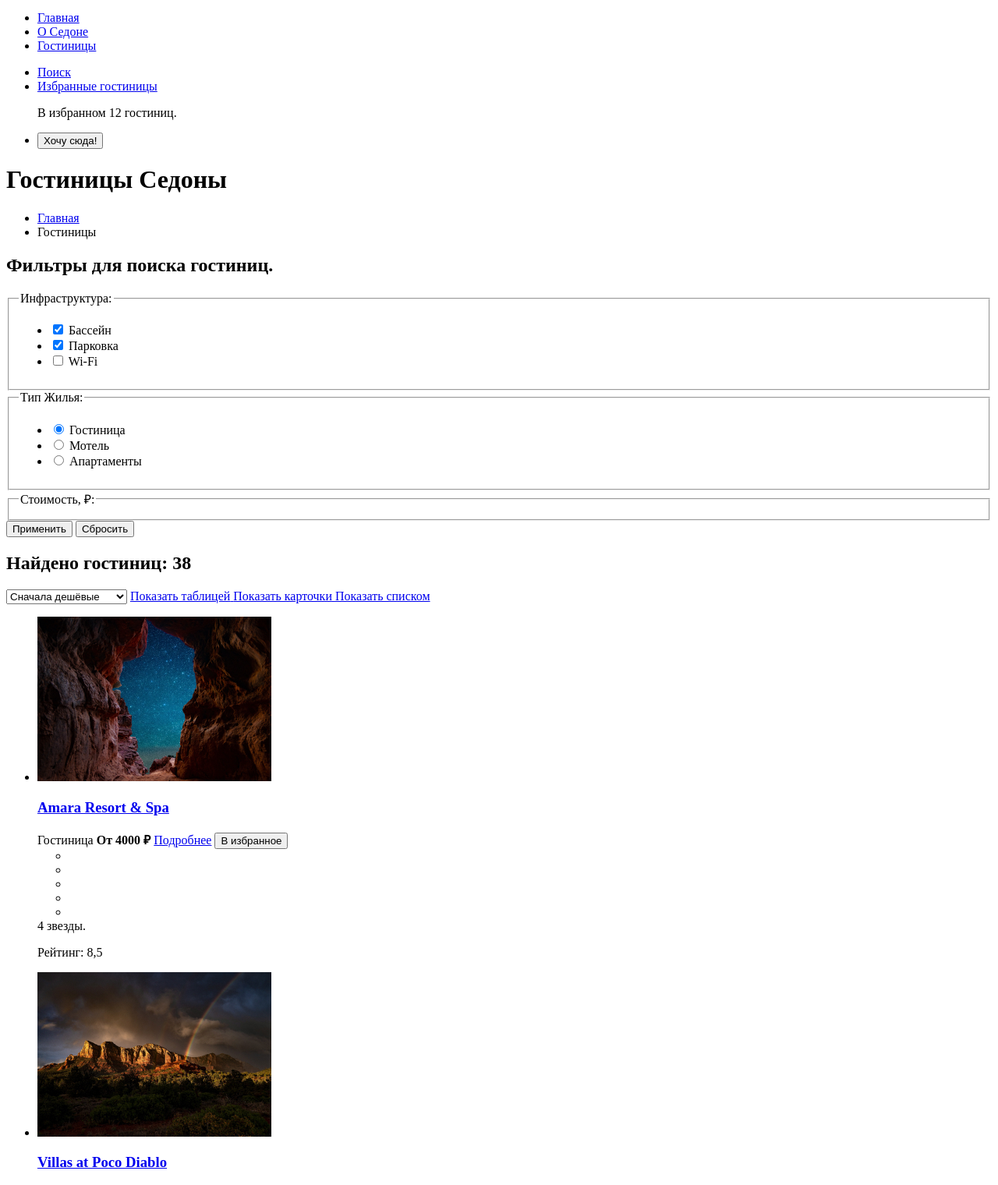
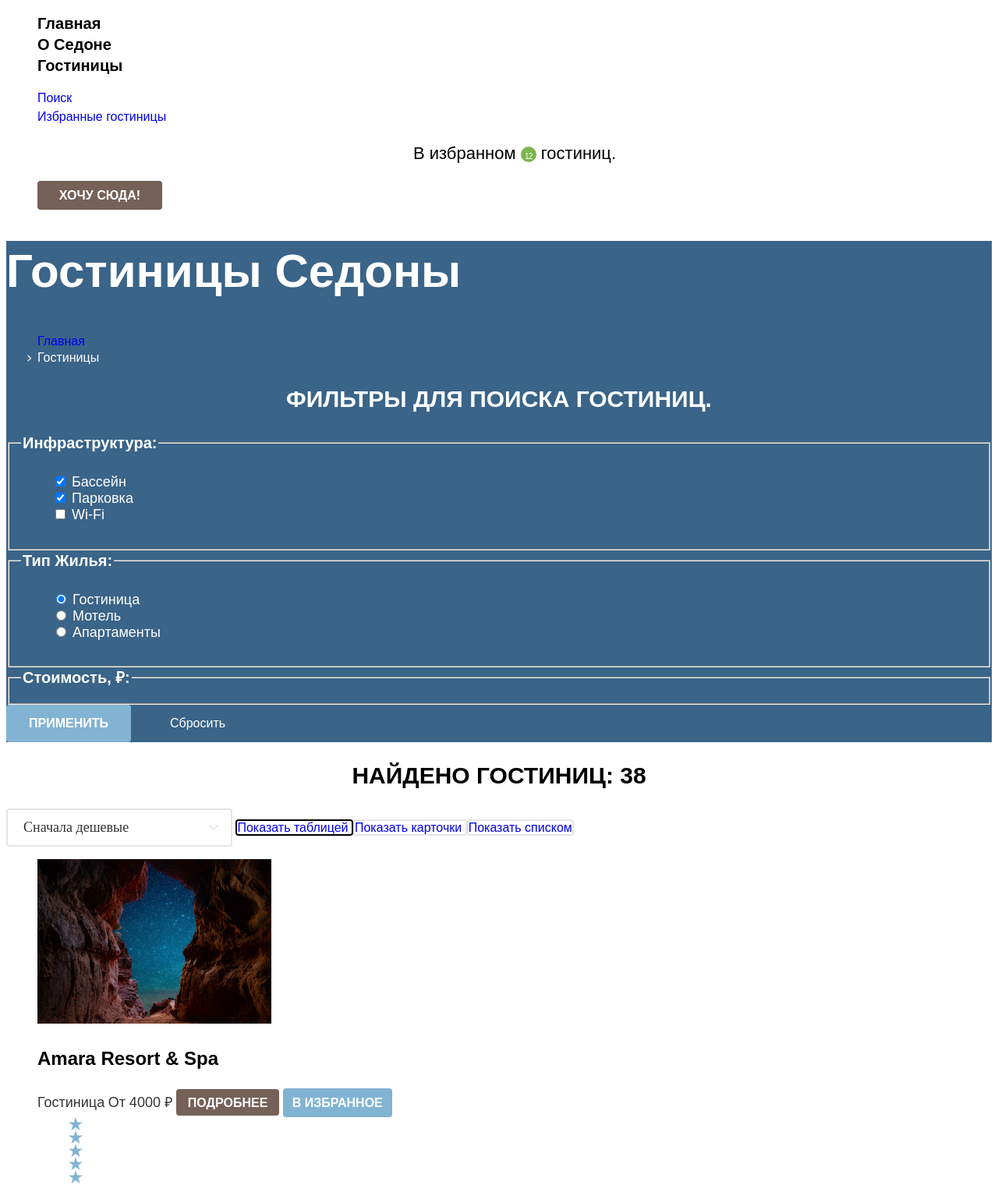
Before and after one commit to htmlacademy-htmlcss/2026639-sedona-34, a plain HTML site: page catalog.html in a window 1280 px wide. Shown: the part 84-1604 px from the top of the page at 78% size. Drawn offline with Linux system fonts and the light colour scheme; a web font is replaced by a local one.

Commit message:
Добавляет стили для текстовых элементов

```diff
--- a/catalog.html
+++ b/catalog.html
@@ -3,6 +3,7 @@
   <head>
     <meta charset="utf-8">
     <title>HTML Academy: Гостиницы Седоны</title>
+    <link rel="stylesheet" href="styles/styles.css">
   </head>
 
   <body>
@@ -45,6 +46,7 @@
     </header>
 
     <main class="main-catalog">
+      <div class="header-filter-container">
         <header class="catalog-header">
           <h1>Гостиницы Седоны</h1>
 
@@ -119,12 +121,14 @@
             <button class="reset-filter-button" type="reset">Сбросить</button>
           </form>
         </section>
+      </div>
+
 
       <section class="filter-result">
         <div class="display-control">
           <h2>Найдено гостиниц: <span class="result-counter">38</span></h2>
           <select class="select-control" aria-label="Сортировка">
-            <option value="cheap">Сначала дешёвые</option>
+            <option value="cheap">Сначала дешевые</option>
             <option value="expensive">Сначала дорогие</option>
             <option value="popular">Сначала популярные</option>
           </select>
@@ -240,8 +244,8 @@
 
         <div class="pagination-display-control">
           <ul class="pagination">
-            <li class="pagination-item">
-              <a class="pagination-link pagination-current">1</a>
+            <li class="pagination-item pagination-current">
+              <a class="pagination-link">1</a>
             </li>
             <li class="pagination-item">
               <a class="pagination-link" href="#">2</a>
--- /dev/null
+++ b/styles/styles.css
@@ -0,0 +1,347 @@
+@font-face {
+  font-family: "PT Sans";
+  font-style: normal;
+  font-weight: 400;
+  src: url("fonts/ptsans-400.woff2") format("woff2");
+  font-display: swap;
+}
+
+@font-face {
+  font-family: "PT Sans";
+  font-style: normal;
+  font-weight: 700;
+  src: url("fonts/ptsans-700.woff2") format("woff2");
+  font-display: swap;
+}
+
+body {
+  font-family: "PT Sans", sans-serif;
+  font-size: 16px;
+  line-height: 24px;
+}
+
+a {
+  text-decoration: none;
+}
+
+li {
+  list-style: none;
+}
+
+.page-header {
+  background-color: #ffffff;
+}
+
+.navigation-link {
+  font-size: 20px;
+  line-height: 26px;
+  font-weight: 700;
+  color: #000000;
+  text-decoration: none;
+}
+
+.favorites-counter {
+  font-weight: 400;
+  font-size: 10px;
+  letter-spacing: -0.1em;
+  color: #ffffff;
+  background-color: #7db54f;
+  text-align: center;
+  width: 20px;
+  height: 20px;
+  display: inline-block;
+  border-radius: 50%;
+}
+
+.booking-button {
+  width: 160px;
+  height: 37px;
+  border-radius: 4px;
+  background-color: #756157;
+  font-weight: 700;
+  font-size: 16px;
+  line-height: 20px;
+  color: #ffffff;
+  text-transform: uppercase;
+  border: none;
+}
+
+.welcome-container {
+  background-color: #334551;
+}
+
+.about-container {
+  background-color: #ffffff;
+}
+
+h2 {
+  font-weight: 700;
+  font-size: 30px;
+  line-height: 36px;
+  text-align: center;
+  text-transform: uppercase;
+}
+
+p {
+  font-weight: 400;
+  font-size: 22px;
+  line-height: 26px;
+  text-align: center;
+}
+
+.advantages-item h3, h5 {
+  font-weight: 700;
+  font-size: 24px;
+  line-height: 28px;
+  text-align: center;
+  text-transform: uppercase;
+}
+
+.advantages-item p {
+  font-weight: 400;
+  font-size: 18px;
+  line-height: 21px;
+  text-align: center;
+}
+
+.dark-colored-item {
+  background-color: #82B3D3;
+  color: #ffffff;
+}
+
+.light-colored-item {
+  background-color: rgba(131, 179, 211, 0.12);
+}
+
+.medium-colored-item {
+  background-color: rgba(131, 179, 211, 0.2);
+}
+
+.find-hotel {
+  background-color: #ffffff;
+}
+
+.find-hotel-link {
+  width: 574px;
+  height: 60px;
+  border-radius: 4px;
+  background-color: #756157;
+  font-weight: 700;
+  font-size: 20px;
+  line-height: 36px;
+  color: #ffffff;
+  text-transform: uppercase;
+}
+
+.subscribe {
+  background-color: #4a6e80;
+  color: #ffffff;
+}
+
+input {
+  font-weight: 400;
+  font-size: 18px;
+  line-height: 21px;
+}
+
+.subscribe-button {
+  background-color: #82b3d3;
+  color: #ffffff;
+  font-weight: 700;
+  font-size: 20px;
+  line-height: 36px;
+  text-transform: uppercase;
+  border-radius: 0px 10px 10px 0px;
+  border: none;
+}
+
+.footer-phone {
+  font-weight: 400;
+  font-size: 40px;
+  line-height: 40px;
+  font-style: normal;
+  color: #000000;
+}
+
+.header-filter-container {
+  background-color: #3a6488;
+  color: #ffffff;
+}
+
+h1 {
+  font-weight: 700;
+  font-size: 60px;
+  line-height: 78px;
+}
+
+.breadcrumbs {
+  font-weight: 400;
+  font-size: 16px;
+  line-height: 21px;
+}
+
+.breadcrumbs-item:not(:nth-of-type(1)) {
+  list-style-image: url("../images/catalog/breadcrumbs-marker.svg");
+}
+
+.filter-set {
+  font-weight: 700;
+  font-size: 20px;
+  line-height: 26px;
+}
+
+.filter-set li {
+  font-weight: 400;
+  font-size: 18px;
+  line-height: 21px;
+}
+
+.apply-filter-button {
+  font-weight: 700;
+  font-size: 16px;
+  line-height: 20px;
+  text-transform: uppercase;
+  color: #ffffff;
+  background-color: #82b3d3;
+  border: none;
+  border-radius: 4px;
+  width: 160px;
+  height: 48px;
+}
+
+.reset-filter-button {
+  font-weight: 400;
+  font-size: 16px;
+  line-height: 20px;
+  color: #ffffff;
+  background-color: transparent;
+  border: none;
+  border-radius: 4px;
+  width: 160px;
+  height: 48px;
+}
+
+.filter-result {
+  background-color: #ffffff;
+}
+
+.select-control, .select-quantity {
+  font-family: 'PT Sans';
+  font-weight: 400;
+  font-size: 18px;
+  line-height: 21px;
+  color: #333333;
+  border: 2px solid #E5E5E5;
+  border-radius: 4px;
+  background: url("../images/catalog/sort-arrow.svg") no-repeat;
+  background-position: 258px;
+  -webkit-appearance: none;
+  -moz-appearance: none;
+  width: 290px;
+  height: 49px;
+  padding-left: 20px;
+}
+
+.select-button {
+  width: 48px;
+  height: 48px;
+  border: 2px solid #E5E5E5;
+  border-radius: 4px;
+}
+
+.select-button-current {
+  border: 2px solid #000000;
+}
+
+.result-item-title {
+  font-weight: 700;
+  font-size: 24px;
+  line-height: 28px;
+  color: #000000;
+}
+
+.result-item-type, .result-item-price {
+  font-weight: 400;
+  font-size: 18px;
+  line-height: 21px;
+  color: #333333;
+}
+
+.result-item-button, .to-favorites-button {
+  border-radius: 4px;
+  width: 140px;
+  height: 37px;
+  font-weight: 700;
+  font-size: 16px;
+  line-height: 20px;
+  color: #ffffff;
+  text-transform: uppercase;
+  border: none;
+}
+
+.result-item-button {
+  background-color: #756157;
+  padding: 15px;
+  padding-top: 9px;
+  padding-bottom: 8px;
+}
+
+.to-favorites-button {
+  background-color: #82b3d3;
+}
+
+.star-item {
+  width: 18px;
+  height: 17px;
+  background-image: url("../images/catalog/star.svg");
+}
+
+.rating {
+  background-color: #F2F2F2;
+  border-radius: 4px;
+  width: 140px;
+  height: 37px;
+  font-weight: 400;
+  font-size: 16px;
+  line-height: 20px;
+  color: #333333;
+  text-transform: uppercase;
+  border: none;
+  font-size: 16px;
+}
+
+.pagination-item {
+  font-weight: 700;
+  font-size: 20px;
+  line-height: 36px;
+  width: 60px;
+  height: 60px;
+  background-color: #82b3d3;
+  text-align: center;
+}
+
+.pagination-current {
+  background-color: #f2f2f2;
+}
+
+.pagination-current .pagination-link {
+  color: #000000;
+}
+
+.pagination-link {
+  color: #ffffff;
+}
+
+.result-quantity {
+  font-weight: 400;
+  font-size: 18px;
+  line-height: 21px;
+  color: #333333;
+}
+
+.select-quantity {
+  width: 160px;
+  height: 49px;
+  background-position: 128px;
+  padding-left: 20px;
+}
```
Also changed, not shown: index.html (+18 -10 lines), images/catalog/breadcrumbs-marker.svg (added). Lines whose indentation alone changed are shown as unchanged.
